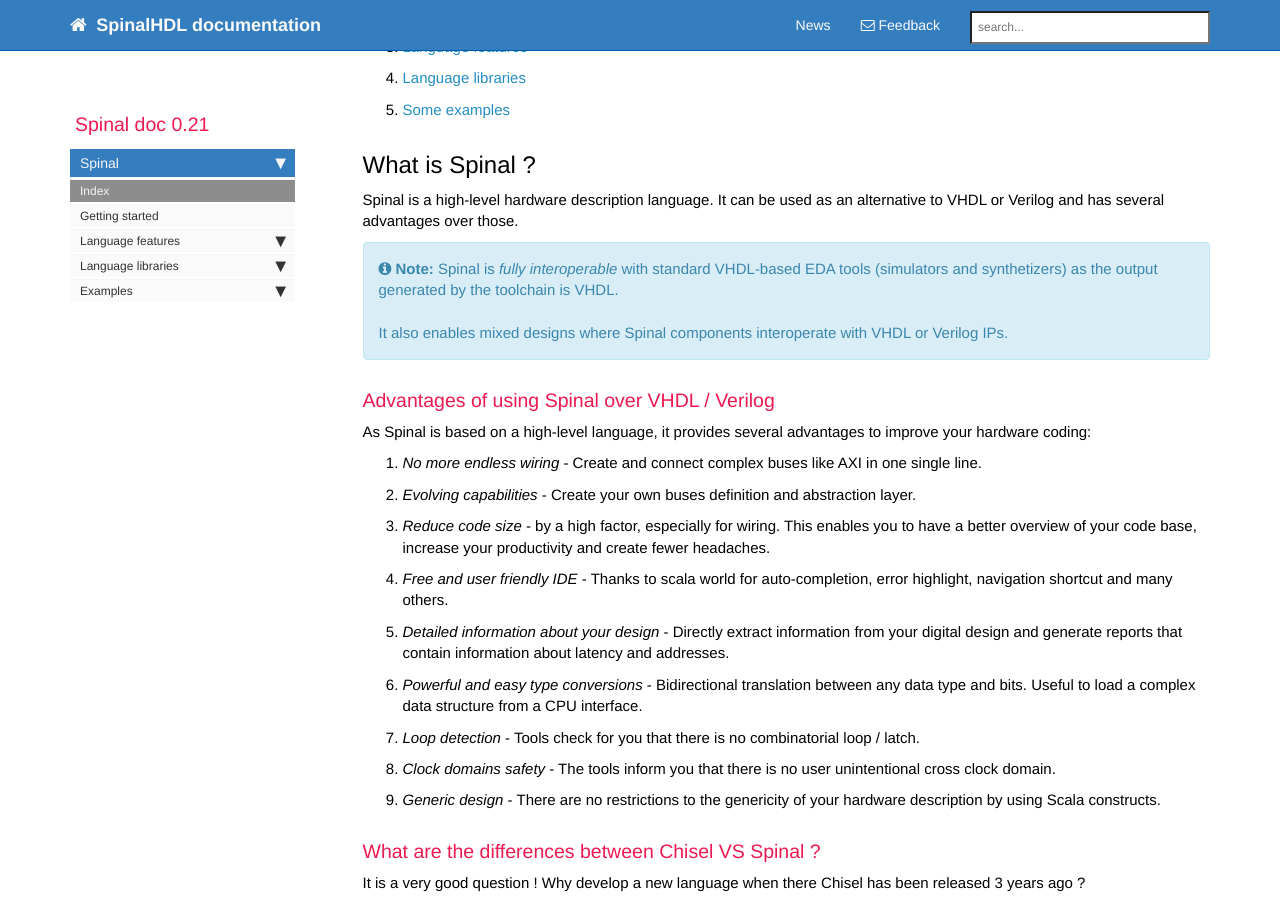
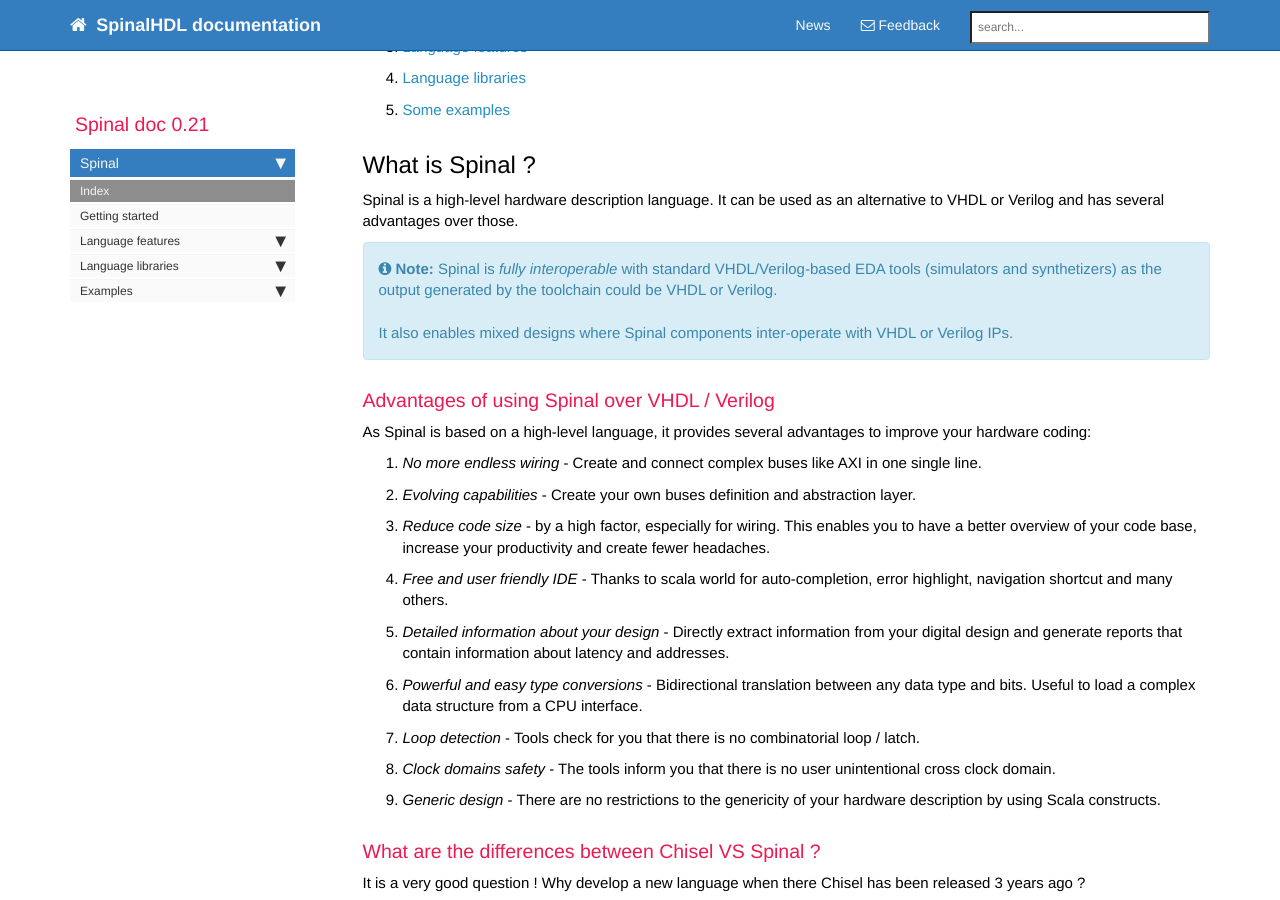
Before and after one commit to SpinalHDL/SpinalDoc, a Jekyll site: the page built from spinal/index.md, in a window 1280 px wide and 900 px high, scrolled down 300 px. Built offline with Jekyll 4.4.1, drawn with Linux system fonts in a browser that asks for light colours; nearby versions of some CDN libraries; comment, search, counter and statistics services are not loaded.

Commit message:
Add verilog documentation

```diff
--- a/_data/sidebars/spinal_sidebar.yml
+++ b/_data/sidebars/spinal_sidebar.yml
@@ -73,7 +73,7 @@
           url: /spinal/core/assertion/
           output: web
 
-        - title: VHDL generation
+        - title: VHDL and Verilog generation
           url: /spinal/core/vhdl_generation/
           output: web
 
--- a/spinal/index.md
+++ b/spinal/index.md
@@ -21,7 +21,7 @@
 ## What is Spinal ?
 Spinal is a high-level hardware description language. It can be used as an alternative to VHDL or Verilog and has several advantages over those.
 
-{% include note.html content="Spinal is *fully interoperable* with standard VHDL-based EDA tools (simulators and synthetizers) as the output generated by the toolchain is VHDL. <br/><br/>It also enables mixed designs where Spinal components interoperate with VHDL or Verilog IPs." %}
+{% include note.html content="Spinal is *fully interoperable* with standard VHDL/Verilog-based EDA tools (simulators and synthetizers) as the output generated by the toolchain could be VHDL or Verilog. <br/><br/>It also enables mixed designs where Spinal components inter-operate with VHDL or Verilog IPs." %}
 
 ### Advantages of using Spinal over VHDL / Verilog
 As Spinal is based on a high-level language, it provides several advantages to improve your hardware coding:
```
Also changed, not shown: spinal/core/vhdl_generation.md (+13 -7 lines).
